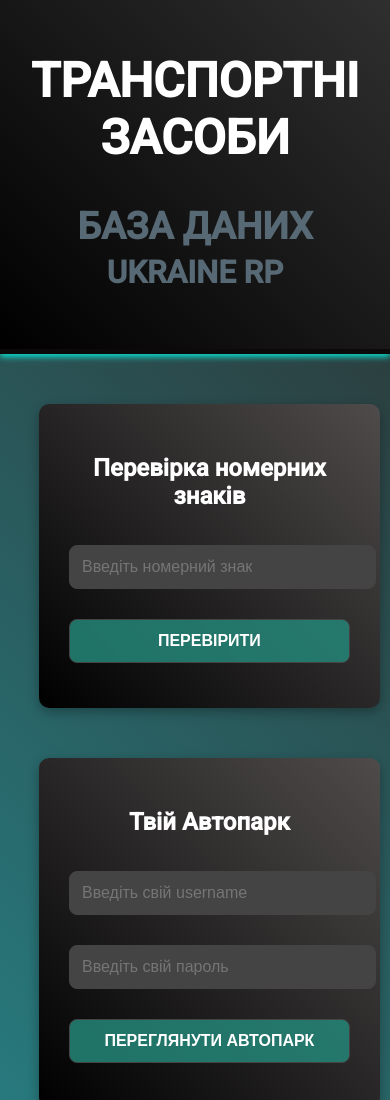
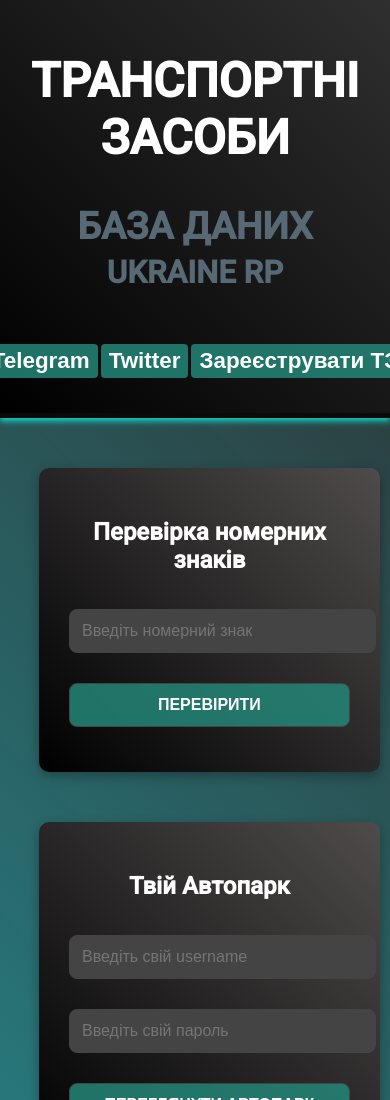
Before and after one commit to giknikyev/vehicles, a plain HTML site: page index.html in a window 390 px wide. Shown: the top 1100 px of the page. Drawn offline with Linux system fonts and the light colour scheme.

Commit message:
Update index.html

```diff
--- a/index.html
+++ b/index.html
@@ -302,6 +302,65 @@ footer {
     color: #ff4d4d;
     font-weight: bold;
 }
+header {
+    position: relative;
+    text-align: center;
+    padding: 20px;
+    font-size: 2.0em;
+    box-shadow: 0 3px 6px rgba(0, 255, 234, 0.797);
+    border-bottom: 5px solid #0b0909;
+    background: linear-gradient(45deg, #000000, #302f2f);
+    color: #576974;
+}
+
+.social-buttons {
+    display: flex;
+    justify-content: center;
+    gap: 5px;
+    margin-top: 8px;
+}
+
+.social-button {
+    background-color: #248779d6;
+    color: white;
+    padding: 4px 10px;
+    border-radius: 4px;
+    cursor: pointer;
+    font-size: 0.8em;
+    border: none;
+    transition: all 0.3s ease;
+    width: auto;
+    white-space: nowrap;
+}
+
+.social-button:hover {
+    background-color: #1d6b55;
+    color: white;
+}
+
+.warning-text {
+    font-size: 1em;
+    color: #ff4d4d;
+    margin-top: 10px;
+    text-align: center;
+}
+
+@media (max-width: 768px) {
+    .social-button {
+        padding: 4px 8px;
+        font-size: 0.7em;
+    }
+
+    .social-buttons {
+        gap: 3px;
+    }
+
+    .warning-text {
+        font-size: 1em;
+    }
+}
+
+
 
     </style>
 </head>
@@ -309,8 +368,18 @@ footer {
 
     <header>
         <h1>ТРАНСПОРТНІ ЗАСОБИ</h1>
-        <h3>БАЗА ДАНИХ<br><small>UKRAINE RP</small></br></h3>
+        <h3>БАЗА ДАНИХ<br><small>UKRAINE RP</small></h3>
+        <div class="social-buttons">
+            <button class="social-button" onclick="window.location.href='https://t.me/yourtelegram'">Telegram</button>
+            <button class="social-button" onclick="window.location.href='https://twitter.com/yourtwitter'">Twitter</button>
+            <button class="social-button" onclick="window.location.href='https://yourregistrationlink.com'">Зареєструвати ТЗ</button>
+        </div>
     </header>
+
+
+
+
+
 
     <div class="container">
         <section id="check-number">
```
